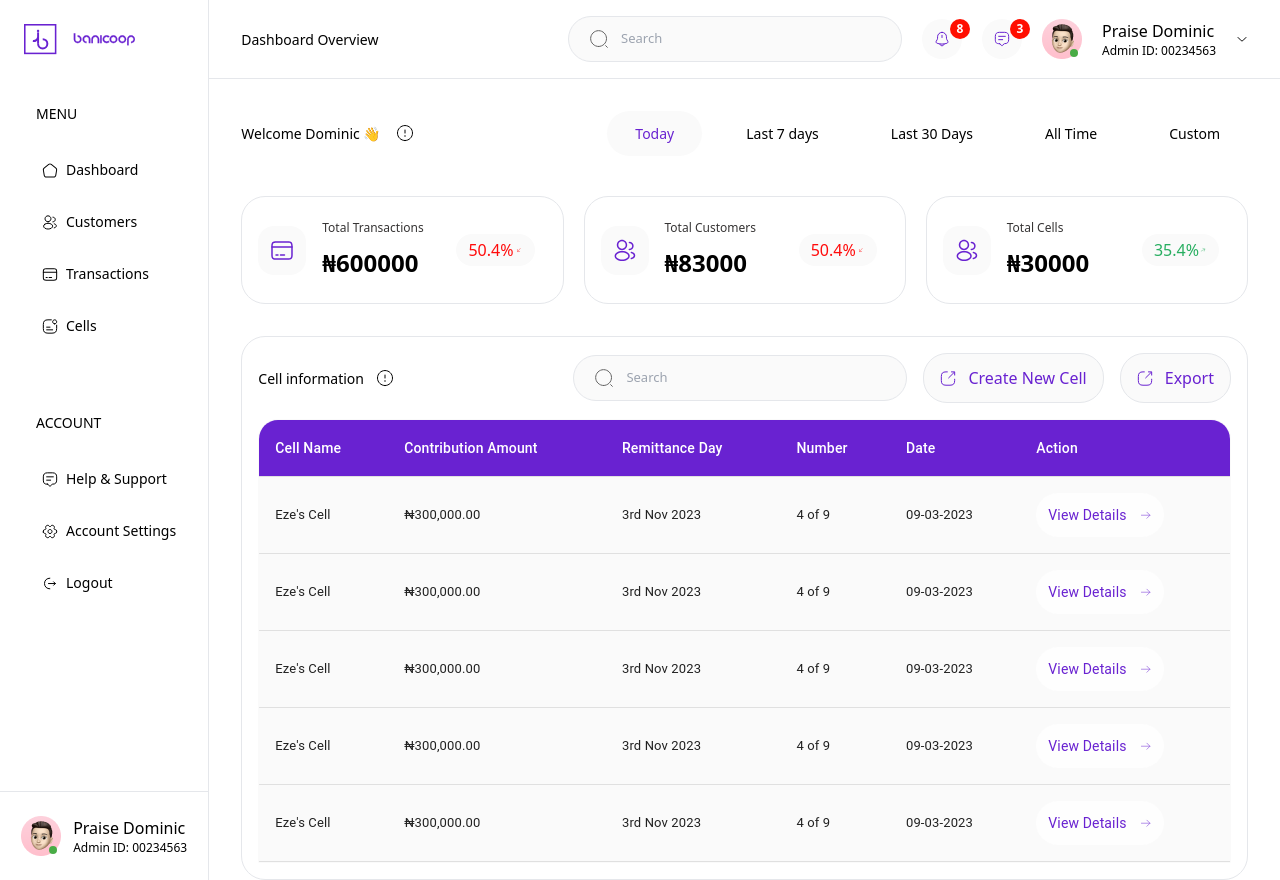
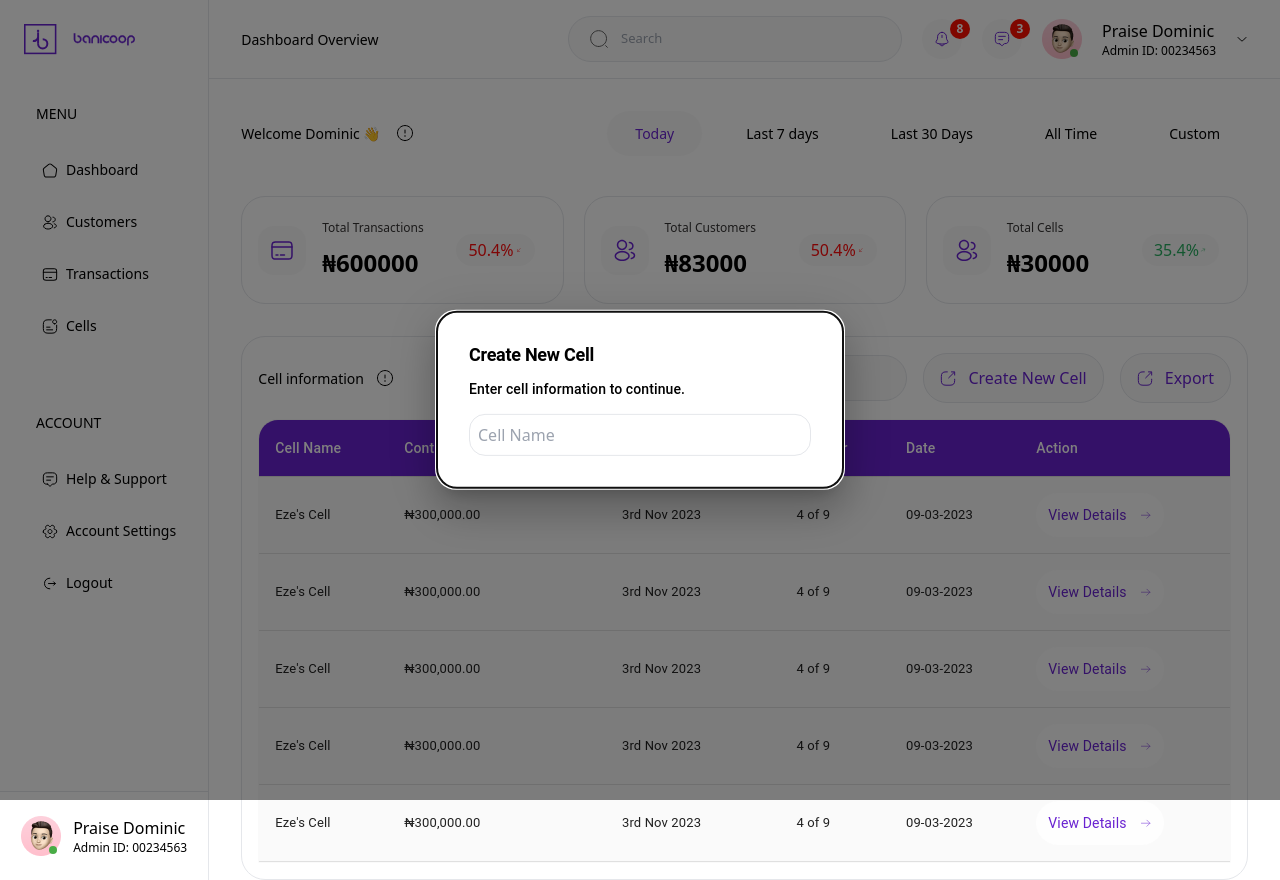
Before and after one commit to Banicoop/admin, a React (Create React App) app: page /cells in a window 1280 px wide. Both pictures are taken after a click on the element "Create New Cell". Built offline with nearby package versions, Linux system fonts and the light colour scheme.

Commit message:
react node

```diff
--- a/src/components/inputs/Input.tsx
+++ b/src/components/inputs/Input.tsx
@@ -2,7 +2,7 @@ import React from 'react'
 
 const Input = () => {
   return (
-    <div>Input</div>
+    <input type="text" placeholder='Cell Name' className="p-2 rounded-2xl border-[1px] w-[342px] outline-none"  />
   )
 }
 
--- /dev/null
+++ b/src/components/inputs/TextArea.tsx
@@ -0,0 +1,9 @@
+import React from 'react'
+
+const TextArea = () => {
+  return (
+    <div>TextArea</div>
+  )
+}
+
+export default TextArea;
--- a/src/components/modals/BasicModal.tsx
+++ b/src/components/modals/BasicModal.tsx
@@ -1,12 +1,44 @@
-import React from 'react'
+import React, { FC,  ReactNode } from 'react';
+import { Box, Modal, Typography,} from '@mui/material';
 
-const BasicModal = () => {
+const style = {
+    position: 'absolute' as 'absolute',
+    top: '50%',
+    left: '50%',
+    transform: 'translate(-50%, -50%)',
+    width: 'maxContent',
+    bgcolor: 'background.paper',
+    border: 'none',
+    borderRadius: '20px',
+    boxShadow: 24,
+    display: 'flex',
+    flexDirection: 'column',
+    gap: 2,
+    p: {
+        xs: 2,
+        sm: 4
+    },
+};
+
+
+interface BasicModalProps {
+    open: boolean;
+    onClose: () => void;
+    children?: ReactNode;
+    h2: string;
+    p: string;
+}
+
+
+const BasicModal:FC<BasicModalProps> = ({ open, onClose, children, h2, p }) => {
   return (
-    <div className='px-8'>
-        <div className="flex flex-col border-[1px] rounded-3xl gap-4 p-4 w-full">
-
-        </div>
-    </div>
+    <Modal open={open} onClose={onClose}>
+        <Box sx={style}>
+            <Typography variant='h1' sx={{color: '#000', fontSize: '18px', fontWeight: 600}}>{h2}</Typography>
+            <Typography variant='h4' sx={{color: '#000', fontSize: '14px', fontWeight: 500}}>{p}</Typography>
+            {children}
+        </Box>
+    </Modal>
   )
 }
 
--- a/src/components/tables/BasicTable.tsx
+++ b/src/components/tables/BasicTable.tsx
@@ -1,6 +1,6 @@
 import { Table, TableContainer, TableHead, TableRow, TableCell, TableBody } from '@mui/material';
 import React, { FC } from 'react';
-import { ActionBtn } from '../ExportBtn';
+import { ActionBtn } from '../buttons/ExportBtn';
 import Status from '../infos/Status';
 
 interface ITbale {
--- a/src/components/tables/TableTitle.tsx
+++ b/src/components/tables/TableTitle.tsx
@@ -1,11 +1,11 @@
-import React from 'react';
+import React, { FC } from 'react';
 
 interface IData {
     img?: string;
     text: string;
 }
 
-const TableTitle = () => {
+const TableTitle:FC<IData> = () => {
   return (
     <div className='flex items center gap-2'>
         <img src="/avatermale.svg" alt="" className="" />
--- a/src/pages/cells/CellDetails.tsx
+++ b/src/pages/cells/CellDetails.tsx
@@ -1,7 +1,7 @@
 import React from 'react';
 import Info from '../../components/infos/Info';
 import Search from '../../components/Search';
-import ExportBtn from '../../components/ExportBtn';
+import ExportBtn from '../../components/buttons/ExportBtn';
 import BasicTable from '../../components/tables/BasicTable';
 
 
--- a/src/pages/cells/Cells.tsx
+++ b/src/pages/cells/Cells.tsx
@@ -1,9 +1,10 @@
-import React from 'react'
+import React, { useState } from 'react'
 import Info from '../../components/infos/Info';
 import Search from '../../components/Search';
-import ExportBtn from '../../components/ExportBtn';
+import ExportBtn from '../../components/buttons/ExportBtn';
 import BasicTable from '../../components/tables/BasicTable';
 import { useNavigate } from 'react-router-dom';
+import CreateCell from '../../sections/CreateCell';
 
 
 const headcells = [
@@ -42,35 +43,39 @@ const Cells = () => {
     navigate(':id');
   };
 
-  const tableData = Array(5)
-  .fill("")
-  .map((_, i) => ({
-    cellName: "Eze's Cell",
-    amount: "₦300,000.00",
-    day: "3rd Nov 2023",
-    num: '4 of 9',
-    date: "09-03-2023",
-    id: `row_${i}`,
-
-  }));
-
+  const [openModal, setOpenModal] = useState(false);
 
   return (
-    <div className="px-8">
-      <div className='flex flex-col border-[1px] rounded-3xl gap-4 p-4 w-full'>
-        <div className="flex justify-between items-center w-full">
-          <Info text='Cell information'/>
+    <>
+      <div className="px-8">
+        <div className='flex flex-col border-[1px] rounded-3xl gap-4 p-4 w-full'>
+          <div className="flex justify-between items-center w-full">
+            <Info text='Cell information'/>
 
-          <div className="flex items-center gap-4">
-            <Search onClick={() => {}}/>
-            <ExportBtn text='Create New Cell' onClick={() => {}}/>
-            <ExportBtn text='Export' onClick={() => {}}/>
+            <div className="flex items-center gap-4">
+              <Search onClick={() => {}}/>
+              <ExportBtn text='Create New Cell' onClick={() => setOpenModal(true)}/>
+              <ExportBtn text='Export' onClick={() => {}}/>
+            </div>
           </div>
+          <BasicTable headcells={headcells} tableData={tableData} onNavigate={handleNavigate}/>
         </div>
-        <BasicTable headcells={headcells} tableData={tableData} onNavigate={handleNavigate}/>
       </div>
-    </div>
+      <CreateCell open={openModal} onClose={() => setOpenModal(false)}/>
+    </>
   )
 }
 
+const tableData = Array(5)
+.fill("")
+.map((_, i) => ({
+  cellName: "Eze's Cell",
+  amount: "₦300,000.00",
+  day: "3rd Nov 2023",
+  num: '4 of 9',
+  date: "09-03-2023",
+  id: `row_${i}`,
+
+}));
+
 export default Cells;
--- /dev/null
+++ b/src/sections/CreateCell.tsx
@@ -0,0 +1,20 @@
+import React, { FC } from 'react'
+import BasicModal from '../components/modals/BasicModal';
+import Input from '../components/inputs/Input';
+
+interface cType {
+  open: boolean;
+  onClose: any
+}
+
+const CreateCell:FC<cType> = ({open, onClose}) => {
+  return (
+    <div className=''>
+      <BasicModal h2='Create New Cell' p='Enter cell information to continue.' open={open} onClose={onClose}>
+        <Input/>
+      </BasicModal>
+    </div>
+  )
+}
+
+export default CreateCell;
--- /dev/null
+++ b/src/sections/EditCell.tsx
@@ -0,0 +1,9 @@
+import React from 'react'
+
+const EditCell = () => {
+  return (
+    <div>EditCell</div>
+  )
+}
+
+export default EditCell;
```
Also changed, not shown: src/components/buttons/ExportBtn.tsx (renamed from src/components/ExportBtn.tsx).
